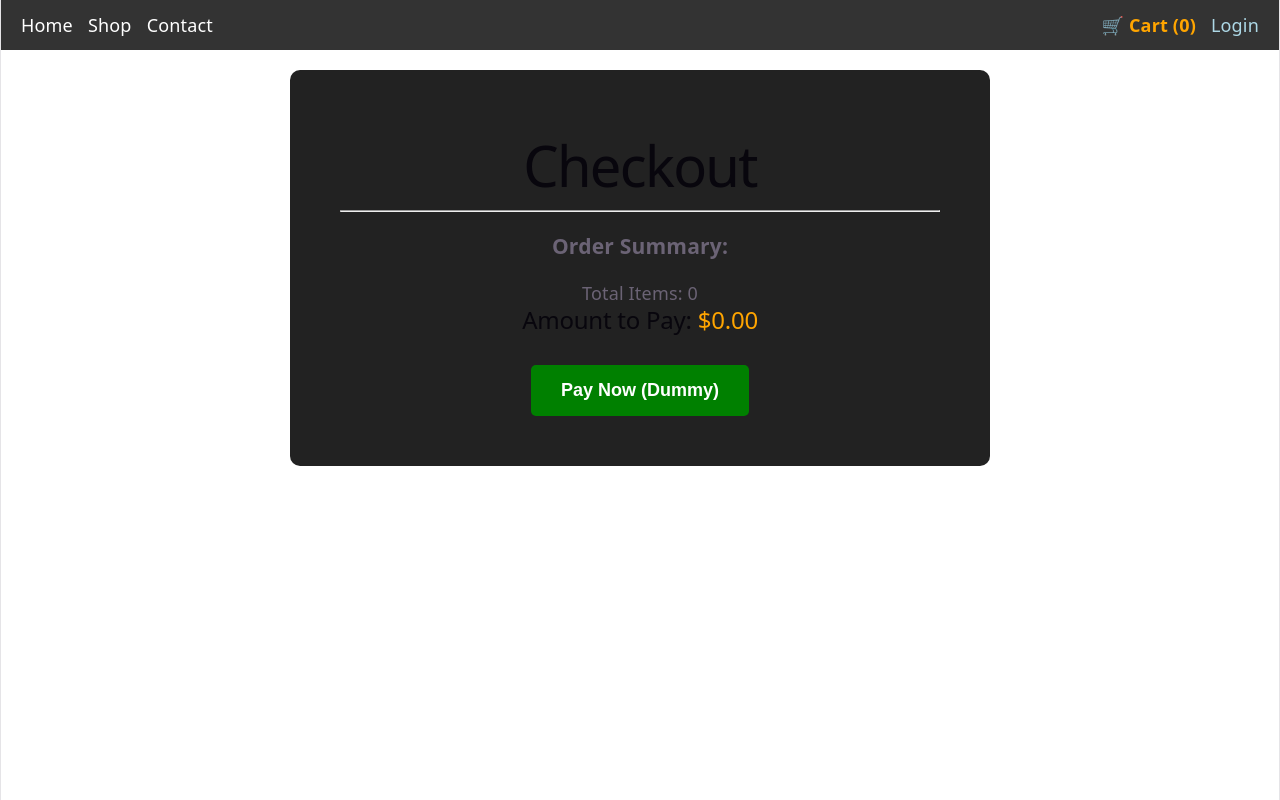
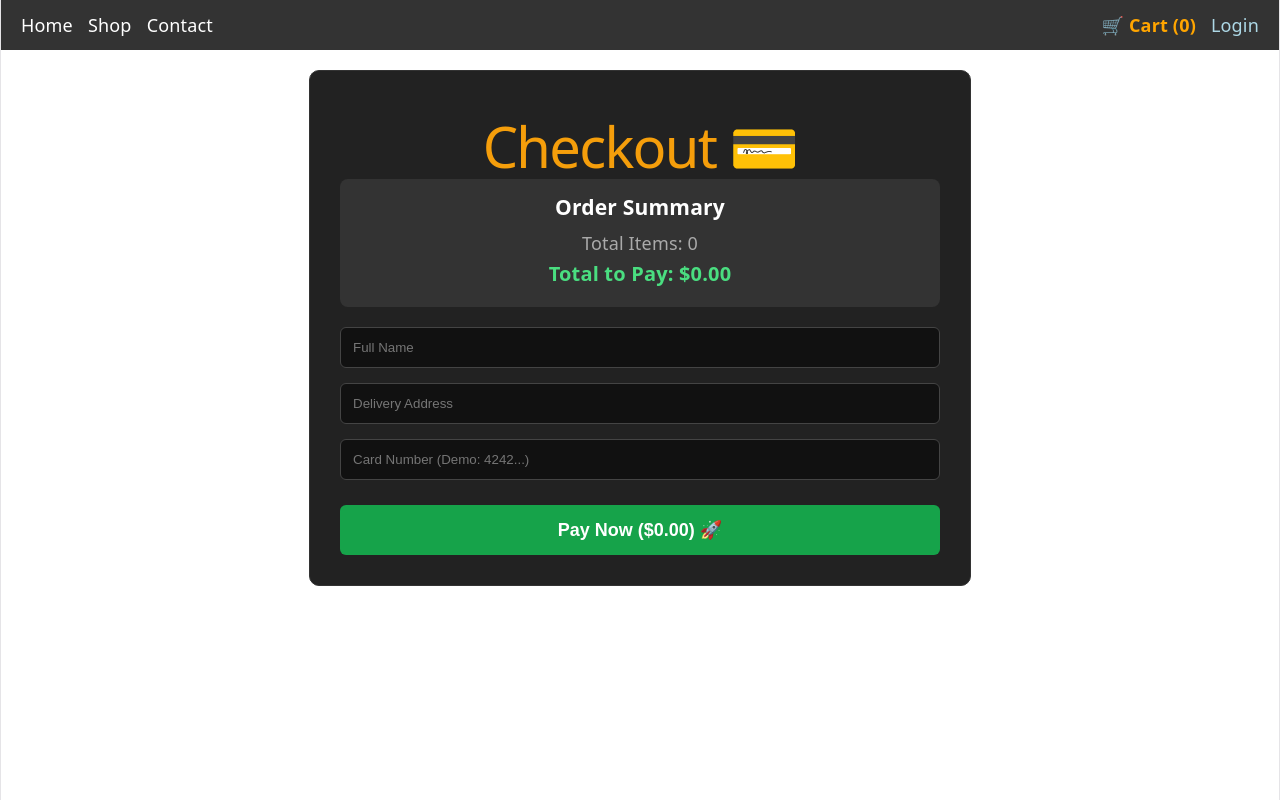
Before and after one commit to shashank113333/shopzone-spa, a React (Vite) app in the folder shopzone/: page /checkout in a window 1280 px wide. Both pictures are taken after a click on the button "Login as Dummy User". Built offline with nearby package versions, Linux system fonts and the light colour scheme.

Commit message:
Add Purchase Successful confirmation flow on checkout

```diff
--- a/shopzone/src/pages/Checkout.jsx
+++ b/shopzone/src/pages/Checkout.jsx
@@ -1,41 +1,100 @@
-import { useContext, useState } from 'react';
+import { useState, useContext } from 'react';
 import { CartContext } from '../context/CartContext';
 import { Link } from 'react-router-dom';
 
 function Checkout() {
-  const { cart, clearCart } = useContext(CartContext);
-  const [paid, setPaid] = useState(false);
+  const { cart } = useContext(CartContext);
+  const [isPaid, setIsPaid] = useState(false);
 
-  const totalPrice = cart.reduce((total, item) => total + item.price, 0);
+  const totalPrice = cart.reduce((total, item) => total + (item.price * item.quantity), 0);
 
-  const handlePayment = () => {
-    alert("Processing Dummy Payment...");
-    clearCart();
-    setPaid(true);
+  const handlePayNow = (e) => {
+    e.preventDefault();
+
+    localStorage.removeItem('shopzone_cart');
+    setIsPaid(true);
   };
 
-  if (paid) {
+  if (isPaid) {
     return (
-      <div style={{ padding: '50px', textAlign: 'center' }}>
-        <h1 style={{ color: 'green', fontSize: '40px' }}>✅ Order Placed Successfully!</h1>
-        <h2>Thank you for shopping at ShopZone.</h2>
-        <Link to="/shop" style={{ color: 'lightblue', textDecoration: 'none', fontSize: '18px' }}>Continue Shopping</Link>
+      <div style={{ textAlign: 'center', padding: '50px 20px', maxWidth: '600px', margin: 'auto', background: '#222', borderRadius: '10px', marginTop: '40px', border: '1px solid #333' }}>
+        <h1 style={{ color: '#4ade80', fontSize: '36px', marginBottom: '15px' }}>🎉 Purchase Successful!</h1>
+        <p style={{ color: '#ccc', fontSize: '18px', lineHeight: '1.6' }}>
+          Thank you for your order! Your demo payment was processed successfully.
+        </p>
+        <p style={{ color: '#f59e0b', fontWeight: 'bold', marginTop: '10px' }}>
+          Order ID: #SZ-{Math.floor(100000 + Math.random() * 900000)}
+        </p>
+
+        <div style={{ marginTop: '30px' }}>
+          <Link
+            to="/shop"
+            onClick={() => window.location.reload()}
+            style={{
+              background: '#f59e0b',
+              color: '#000',
+              padding: '12px 24px',
+              textDecoration: 'none',
+              borderRadius: '6px',
+              fontWeight: 'bold',
+              fontSize: '16px'
+            }}
+          >
+            Continue Shopping 🛍️
+          </Link>
+        </div>
       </div>
     );
   }
+  return (
+    <div style={{ maxWidth: '600px', margin: 'auto', padding: '30px', background: '#222', borderRadius: '10px', color: '#fff', border: '1px solid #333' }}>
+      <h1 style={{ textAlign: 'center', color: '#f59e0b', marginBottom: '20px' }}>Checkout 💳</h1>
 
-  return (
-    <div style={{ padding: '50px', maxWidth: '600px', margin: 'auto', background: '#222', borderRadius: '10px' }}>
-      <h1 style={{ textAlign: 'center' }}>Checkout</h1>
-      <hr />
-      <h3>Order Summary:</h3>
-      <p>Total Items: {cart.length}</p>
-      <h2>Amount to Pay: <span style={{ color: 'orange' }}>${totalPrice.toFixed(2)}</span></h2>
-      <div style={{ marginTop: '30px', textAlign: 'center' }}>
-        <button onClick={handlePayment} style={{ padding: '15px 30px', background: 'green', color: 'white', border: 'none', borderRadius: '5px', fontSize: '18px', cursor: 'pointer', fontWeight: 'bold' }}>
-          Pay Now (Dummy)
+      <div style={{ marginBottom: '20px', padding: '15px', background: '#333', borderRadius: '8px' }}>
+        <h3 style={{ margin: '0 0 10px 0' }}>Order Summary</h3>
+        <p style={{ margin: '5px 0', color: '#aaa' }}>Total Items: {cart.reduce((sum, item) => sum + item.quantity, 0)}</p>
+        <p style={{ margin: '5px 0', fontSize: '20px', fontWeight: 'bold', color: '#4ade80' }}>
+          Total to Pay: ${totalPrice.toFixed(2)}
+        </p>
+      </div>
+
+      <form onSubmit={handlePayNow} style={{ display: 'flex', flexDirection: 'column', gap: '15px' }}>
+        <input
+          type="text"
+          placeholder="Full Name"
+          required
+          style={{ padding: '12px', borderRadius: '6px', border: '1px solid #444', background: '#111', color: '#fff' }}
+        />
+        <input
+          type="text"
+          placeholder="Delivery Address"
+          required
+          style={{ padding: '12px', borderRadius: '6px', border: '1px solid #444', background: '#111', color: '#fff' }}
+        />
+        <input
+          type="text"
+          placeholder="Card Number (Demo: 4242...)"
+          required
+          style={{ padding: '12px', borderRadius: '6px', border: '1px solid #444', background: '#111', color: '#fff' }}
+        />
+
+        <button
+          type="submit"
+          style={{
+            background: '#16a34a',
+            color: '#fff',
+            padding: '14px',
+            border: 'none',
+            borderRadius: '6px',
+            fontSize: '18px',
+            fontWeight: 'bold',
+            cursor: 'pointer',
+            marginTop: '10px'
+          }}
+        >
+          Pay Now (${totalPrice.toFixed(2)}) 🚀
         </button>
-      </div>
+      </form>
     </div>
   );
 }
```
